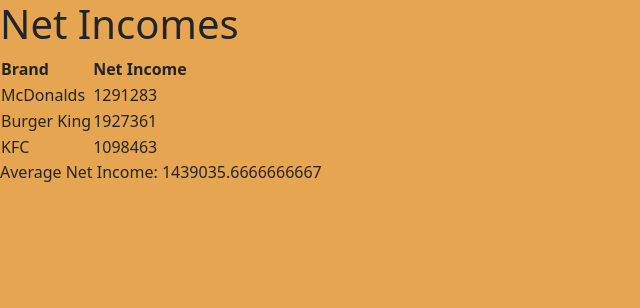
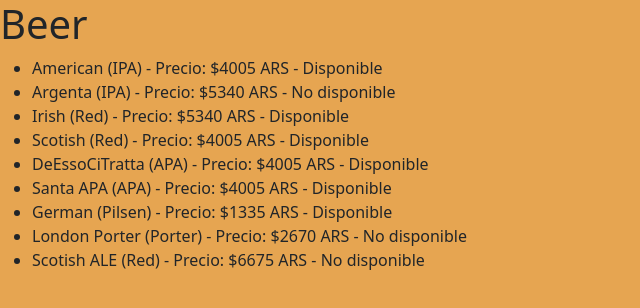
Before and after one commit to RamirezDiazCarlos/Practicas-L3, a React (Vite) app: page / in a window 1280 px wide. Shown: the top 308 px of the page, without its empty margins (0-640 px from the left). Built offline with nearby package versions, Linux system fonts and the light colour scheme.

Commit message:
Ejer 1.2

```diff
--- a/src/App.jsx
+++ b/src/App.jsx
@@ -1,23 +1,15 @@
 
-import Table from './components/table/Table'
+import Beers from './components/beers/Beers'
 
 function App() {
 
-  const netIncomes = [
-    { brand: 'McDonalds', income: 1291283 },
-    { brand: 'Burger King', income: 1927361 },
-    { brand: 'KFC', income: 1098463 },
-  ];
 
-  const totalIncome = netIncomes.reduce((total, company) => total + company.income, 0);
-  const averageIncome = totalIncome / netIncomes.length;
+
 
   return (
-    <div>
-      <h1>Net Incomes</h1>
-      <Table netIncomes={netIncomes} />
-      <p>Average Net Income: {averageIncome}</p>
-    </div>
+
+    <Beers/>
+
   );
 }
 
--- /dev/null
+++ b/src/components/beers/Beers.jsx
@@ -0,0 +1,88 @@
+
+
+const Beers = () => {
+
+    const beers = [
+        {
+            id: 1,
+            beerName: "American",
+            beerStyle: "IPA",
+            price: 3,
+            available: true,
+        },
+        {
+            id: 2,
+            beerName: "Argenta",
+            beerStyle: "IPA",
+            price: 4,
+            available: false,
+        },
+        {
+            id: 3,
+            beerName: "Irish",
+            beerStyle: "Red",
+            price: 4,
+            available: true,
+        },
+        {
+            id: 4,
+            beerName: "Scotish",
+            beerStyle: "Red",
+            price: 3,
+            available: true,
+        },
+        {
+            id: 5,
+            beerName: "DeEssoCiTratta",
+            beerStyle: "APA",
+            price: 3,
+            available: true,
+        },
+        {
+            id: 6,
+            beerName: "Santa APA",
+            beerStyle: "APA",
+            price: 3,
+            available: true,
+        },
+        {
+            id: 7,
+            beerName: "German",
+            beerStyle: "Pilsen",
+            price: 1,
+            available: true,
+        },
+        {
+            id: 8,
+            beerName: "London Porter",
+            beerStyle: "Porter",
+            price: 2,
+            available: false,
+        },
+        {
+            id: 9,
+            beerName: "Scotish ALE",
+            beerStyle: "Red",
+            price: 5,
+            available: false,
+        },
+    ];
+
+    const dolar = 1335
+
+
+    return (
+        <div>
+            <h1>Beer</h1>
+            <ul>
+                {beers.map(beer => (
+                    <li key={beer.id}>
+                        {beer.beerName} ({beer.beerStyle}) - Precio: ${(beer.price * dolar)} ARS - {beer.available ? "Disponible" : "No disponible"}
+                    </li>
+                ))}
+            </ul>
+        </div>
+    )
+}
+
+export default Beers
```
Also changed, not shown: src/components/rojaipa/RojaIPA.jsx (added).
